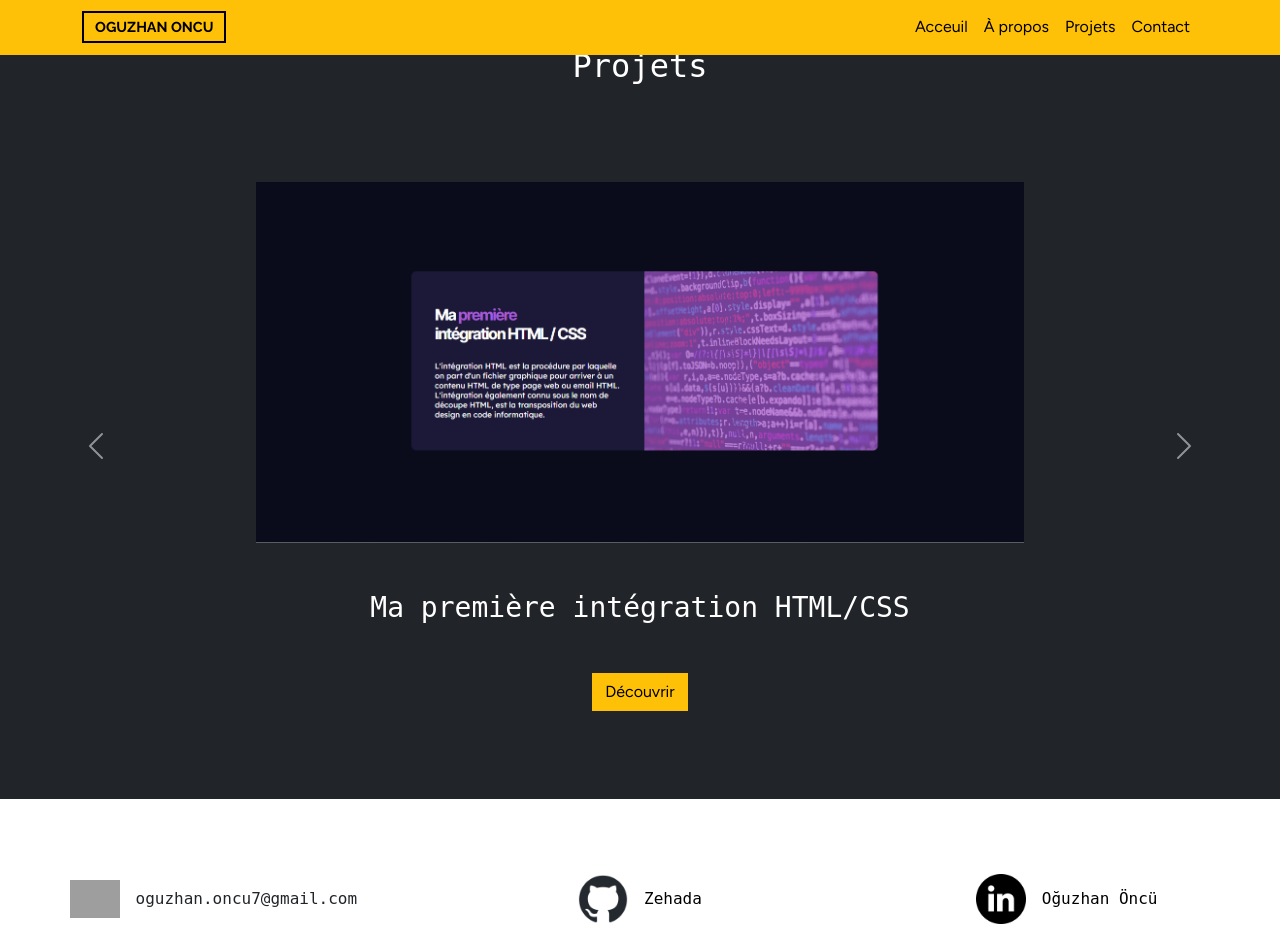
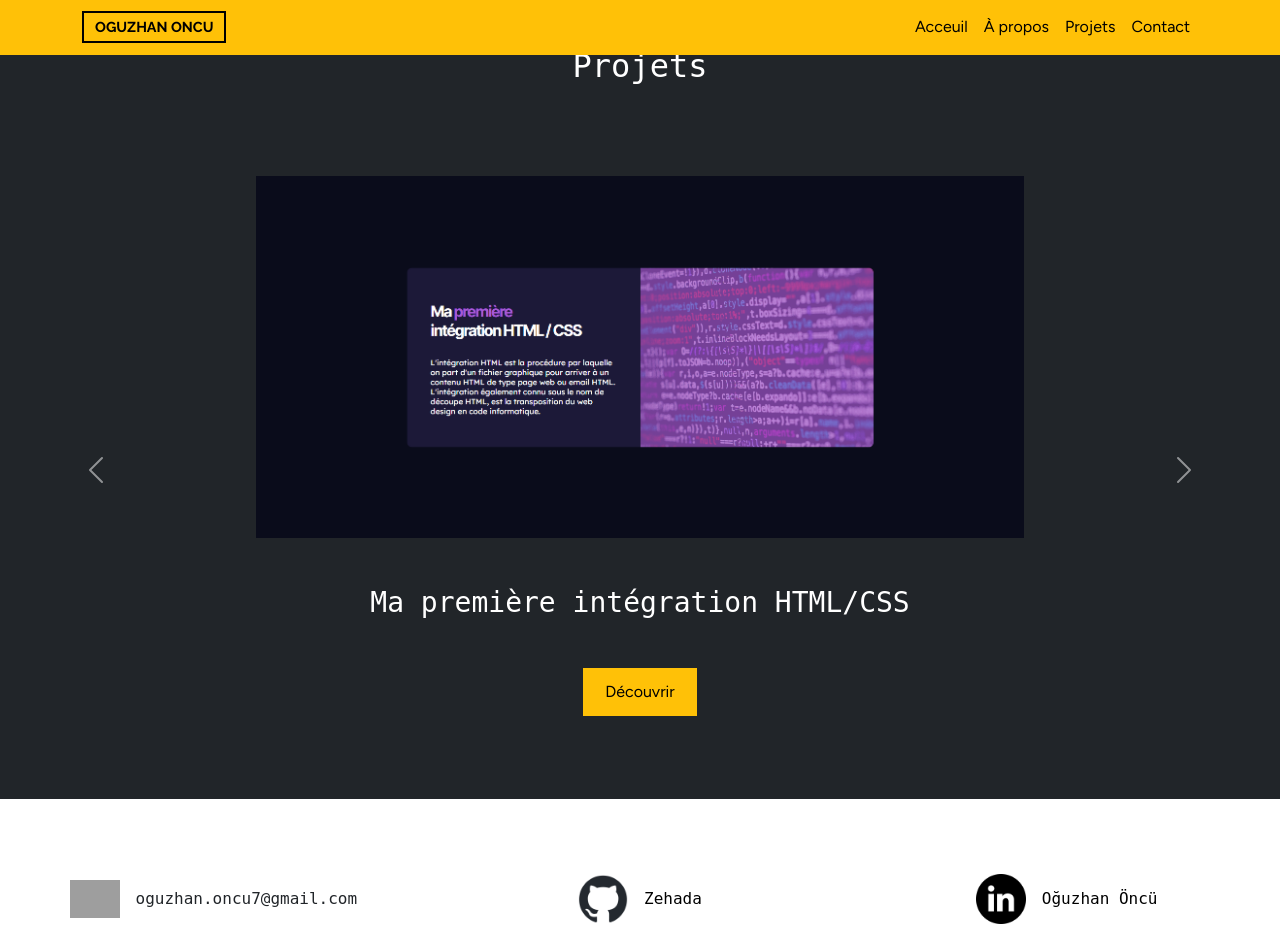
Before and after one commit to Zehada/Portfolio, a PHP site: page / in a window 1280 px wide, after a click on "Projets". Shown: the part 1601-2529 px from the top of the page. Run offline with PHP 8.4, Linux system fonts and the light colour scheme; grey boxes are pictures that could not be loaded.

Commit message:
Version finale

```diff
--- a/index.html
+++ b/index.html
@@ -15,7 +15,7 @@
 </head>
 
 <body>
-    <div id="loader" class="vh-100 bg-dark d-flex justify-content-center align-items-center">
+    <div id="loader" class="bg-dark d-flex justify-content-center align-items-center">
         <h1>Oguzhan Oncu | Portfolio</h1>
     </div>
     <div id="content" class="d-none">
@@ -32,7 +32,7 @@
                     <span class="toggler-icon bottom-bar"></span>
                 </button>
                 <div class="collapse navbar-collapse justify-content-end" id="navbarNavAltMarkup">
-                    <div class="navbar-nav">
+                    <div class="navbar-nav d-flex align-items-start">
                         <a class="nav-item nav-link" href="#">Acceuil</a>
                         <a class="nav-item nav-link" href="#a-propos">À propos</a>
                         <a class="nav-item nav-link" href="#projets">Projets</a>
@@ -42,7 +42,7 @@
             </div>
         </nav>
         <div
-            class="wrapper vh-100 w-100 d-flex justify-content-center align-items-center bg-dark text-white position-fixed fixed-top">
+            class="wrapper w-100 d-flex justify-content-center align-items-center bg-dark text-white position-fixed fixed-top">
             <div class="typing-demo">
                 Bonjour, je m'appelle Oguzhan.
             </div>
@@ -64,8 +64,8 @@
                 </div>
             </div>
         </div>
-        <div id="projets" class="projets bg-dark text-white vh-100 d-flex flex-column justify-content-between">
-            <div class="text-white d-flex justify-content-center align-items-center mt-5">
+        <div id="projets" class="projets bg-dark text-white d-flex flex-column justify-content-between">
+            <div class="text-white d-flex justify-content-center align-items-center mt-5 mb-5">
                 <h2>Projets</h2>
             </div>
             <div id="carouselExampleControls" class="carousel slide">
@@ -74,34 +74,31 @@
                         <div class="box d-flex flex-column justify-content-center align-items-center">
                             <img src="images/integration1.png" alt="Screenshot première intégration">
                             <h3 class="text-center w-75 mb-5 mt-5">Ma première intégration HTML/CSS</h3>
-                            <button type="button" class="btn btn-warning"><a
-                                    href="projets/01 - INITIATION INTEGRATION/index.html"
-                                    target="blank">Découvrir</a></button>
+                            <a class="bg-warning mb-5" href="projets/01 - INITIATION INTEGRATION/index.html"
+                                target="blank">Découvrir</a>
                         </div>
                     </div>
                     <div class="carousel-item">
                         <div class="box d-flex flex-column justify-content-center align-items-center">
                             <img src="images/integration2.png" alt="Screenshot intégration avec SASS">
                             <h3 class="text-center w-75 mb-5 mt-5">Ma première intégration avec SASS</h3>
-                            <button type="button" class="btn btn-warning"><a href="projets/integration-sass/index.html"
-                                    target="blank">Découvrir</a></button>
+                            <a class="bg-warning mb-5" href="projets/integration-sass/index.html"
+                                target="blank">Découvrir</a>
                         </div>
                     </div>
                     <div class="carousel-item">
                         <div class="box d-flex flex-column justify-content-center align-items-center">
                             <img src="images/integration3.png" alt="Screenshot intégration avec Bootstrap">
                             <h3 class="text-center w-75 mb-5 mt-5">Ma première intégration avec Bootstrap</h3>
-                            <button type="button" class="btn btn-warning"><a
-                                    href="projets/integration-bootstrap/index.html"
-                                    target="blank">Découvrir</a></button>
+                            <a class="bg-warning mb-5" href="projets/integration-bootstrap/index.html"
+                                target="blank">Découvrir</a>
                         </div>
                     </div>
                     <div class="carousel-item">
                         <div class="box d-flex flex-column justify-content-center align-items-center">
                             <img src="images/integration4.png" alt="Screenshot memory game">
                             <h3 class="text-center w-75 mb-5 mt-5">Jeu de mémoire avec Javascript</h3>
-                            <button type="button" class="btn btn-warning"><a href="projets/projet-jeu/index.html"
-                                    target="blank">Découvrir</a></button>
+                            <a class="bg-warning mb-5" href="projets/projet-jeu/index.html" target="blank">Découvrir</a>
                         </div>
                     </div>
                 </div>
--- a/style.css
+++ b/style.css
@@ -12,6 +12,9 @@ h1 {
   margin: 0;
 }
 
+#loader {
+  min-height: 100vh;
+}
 #loader h1 {
   color: white;
   border: none;
@@ -33,7 +36,6 @@ h1 {
   top: -100px;
   animation: apparition 1s ease-in-out forwards;
 }
-
 @keyframes apparition {
   100% {
     top: 0;
@@ -139,7 +141,6 @@ h1 {
   overflow: hidden;
   border-right: 3px solid orange;
 }
-
 @keyframes typing {
   from {
     width: 0;
@@ -152,84 +153,42 @@ h1 {
 }
 .wrapper {
   z-index: -1;
+  min-height: 100vh;
 }
 
+#projets {
+  min-height: 100vh;
+}
 #projets a {
   text-decoration: none;
   color: black;
   font-family: "Figtree", sans-serif;
+  padding: 10px 20px;
+  border: 2px solid transparent;
 }
-#projets .btn {
-  border-radius: 0;
+#projets a:hover {
+  background-color: transparent !important;
+  color: white;
+  border: 2px solid orange;
 }
 
 .box img {
   width: 60%;
   height: 30%;
   -o-object-fit: cover;
-     object-fit: cover;
+  object-fit: cover;
 }
 
 .a-propos {
   margin-top: 100vh;
 }
 .a-propos img {
-  height: 100vh;
+  min-height: 100vh;
   -o-object-fit: cover;
-     object-fit: cover;
+  object-fit: cover;
 }
 .a-propos .a-propos-texte {
-  height: 100vh;
-}
-
-form {
-  max-width: 420px;
-}
-
-.feedback-input {
-  color: black;
-  font-family: Helvetica, Arial, sans-serif;
-  font-weight: 500;
-  font-size: 18px;
-  border-radius: 5px;
-  line-height: 22px;
-  background-color: transparent;
-  border: 2px solid;
-  transition: all 0.3s;
-  padding: 13px;
-  margin-bottom: 15px;
-  width: 100%;
-  box-sizing: border-box;
-  outline: 0;
-}
-
-.feedback-input:focus {
-  border: 2px solid;
-}
-
-textarea {
-  height: 150px;
-  line-height: 150%;
-  resize: vertical;
-}
-
-[type=submit] {
-  font-family: "Montserrat", Arial, Helvetica, sans-serif;
-  width: 100%;
-  border-radius: 5px;
-  border: 0;
-  cursor: pointer;
-  color: white;
-  font-size: 24px;
-  padding-top: 10px;
-  padding-bottom: 10px;
-  transition: all 0.3s;
-  margin-top: -4px;
-  font-weight: 700;
-}
-
-[type=submit]:hover {
-  background-color: rgba(240, 172, 78, 0.5137254902) !important;
+  min-height: 100vh;
 }
 
 @media (min-height: 720px) {
@@ -245,6 +204,9 @@ textarea {
   text-decoration: none;
   color: black;
 }
+#contact a:hover {
+  color: rgb(73, 73, 73);
+}
 #contact img {
   width: 50px;
 }
--- a/style.scss
+++ b/style.scss
@@ -12,12 +12,27 @@ h1 {
     margin: 0;
 }
 
-#loader h1 {
+
+#loader {
+    min-height: 100vh;
+
+    h1 {
         color: white;
         border: none;
         text-transform: none;
         font-size: 1.5rem !important;
+        -webkit-animation: fadeOut 1.9s forwards;
         animation: fadeOut 1.9s forwards;
+
+        @-webkit-keyframes fadeOut {
+            0% {
+                opacity: 1;
+            }
+
+            100% {
+                opacity: 0;
+            }
+        }
 
         @keyframes fadeOut {
             0% {
@@ -29,11 +44,19 @@ h1 {
             }
         }
     }
+}
 
 .navbar {
     transition: top 0.3s;
     top: -100px;
+    -webkit-animation: apparition 1s ease-in-out forwards;
     animation: apparition 1s ease-in-out forwards;
+}
+
+@-webkit-keyframes apparition {
+    100% {
+        top: 0;
+    }
 }
 
 @keyframes apparition {
@@ -140,15 +163,28 @@ h1 {
 .typing-demo {
     width: 30ch;
     font-size: 4vw !important;
+    -webkit-animation: typing 2s steps(30), blink .5s step-end infinite alternate;
     animation: typing 2s steps(30), blink .5s step-end infinite alternate;
     white-space: nowrap;
     overflow: hidden;
     border-right: 3px solid orange;
 }
 
+@-webkit-keyframes typing {
+    from {
+        width: 0
+    }
+}
+
 @keyframes typing {
     from {
         width: 0
+    }
+}
+
+@-webkit-keyframes blink {
+    50% {
+        border-color: transparent
     }
 }
 
@@ -160,26 +196,38 @@ h1 {
 
 .wrapper {
     z-index: -1;
+    min-height: 100vh;
 }
 
 #projets {
+    min-height: 100vh;
 
     a {
         text-decoration: none;
         color: black;
         font-family: 'Figtree', sans-serif;
+        padding: 10px 20px;
+        border: 2px solid transparent;
+
+
+        &:hover {
+            background-color: transparent !important;
+            color: white;
+            border: 2px solid orange;
+
 
         }
 
-    .btn {
-        border-radius: 0;
+    }
 
 }
-}
+
+
 
 .box img {
     width: 60%;
     height: 30%;
+    -o-object-fit: cover;
     object-fit: cover;
 }
 
```
Also changed, not shown: other parts of style.scss (+51 -46 lines), images/integration1.png, 1 other file. Lines whose indentation alone changed are shown as unchanged.
